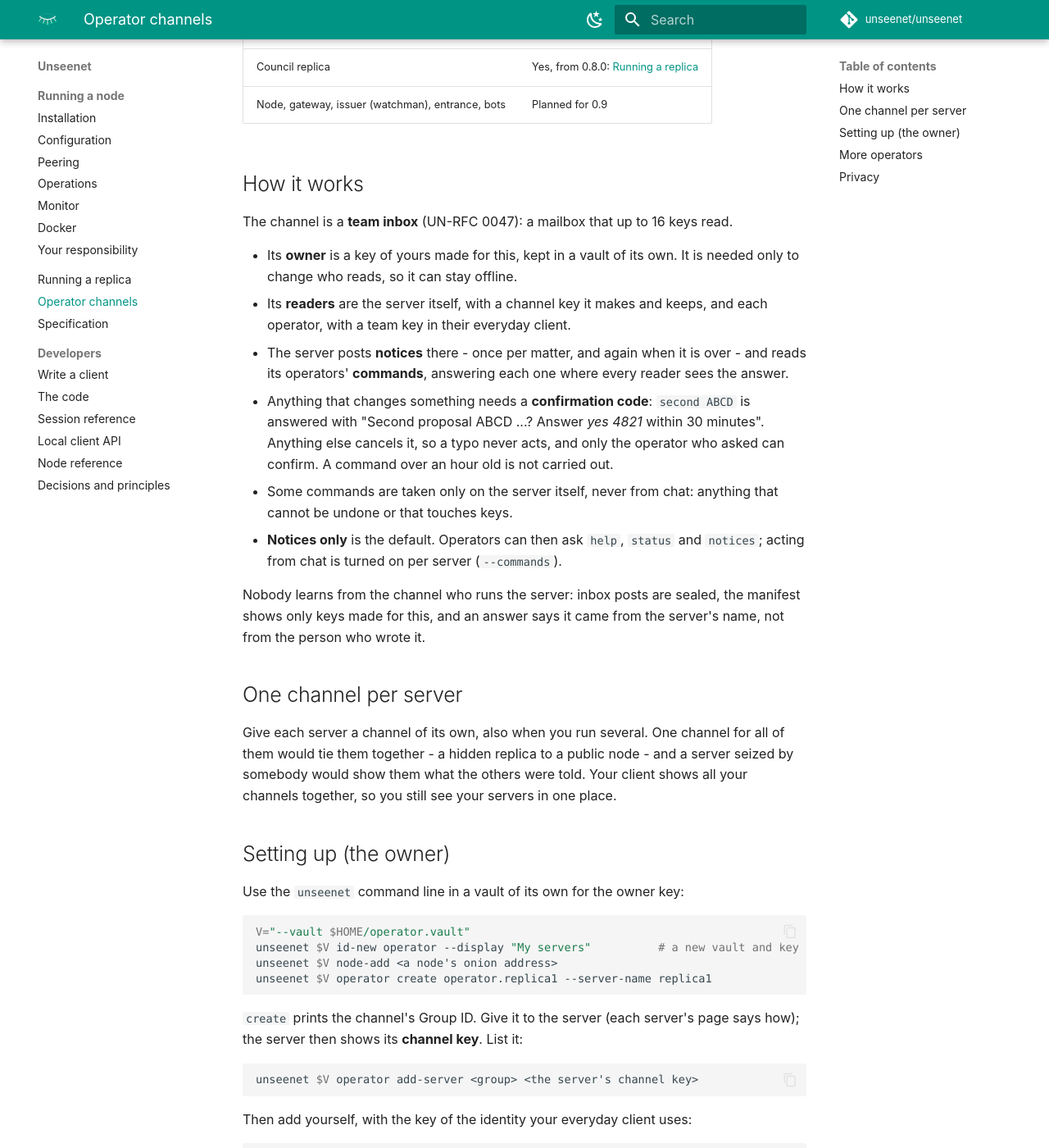
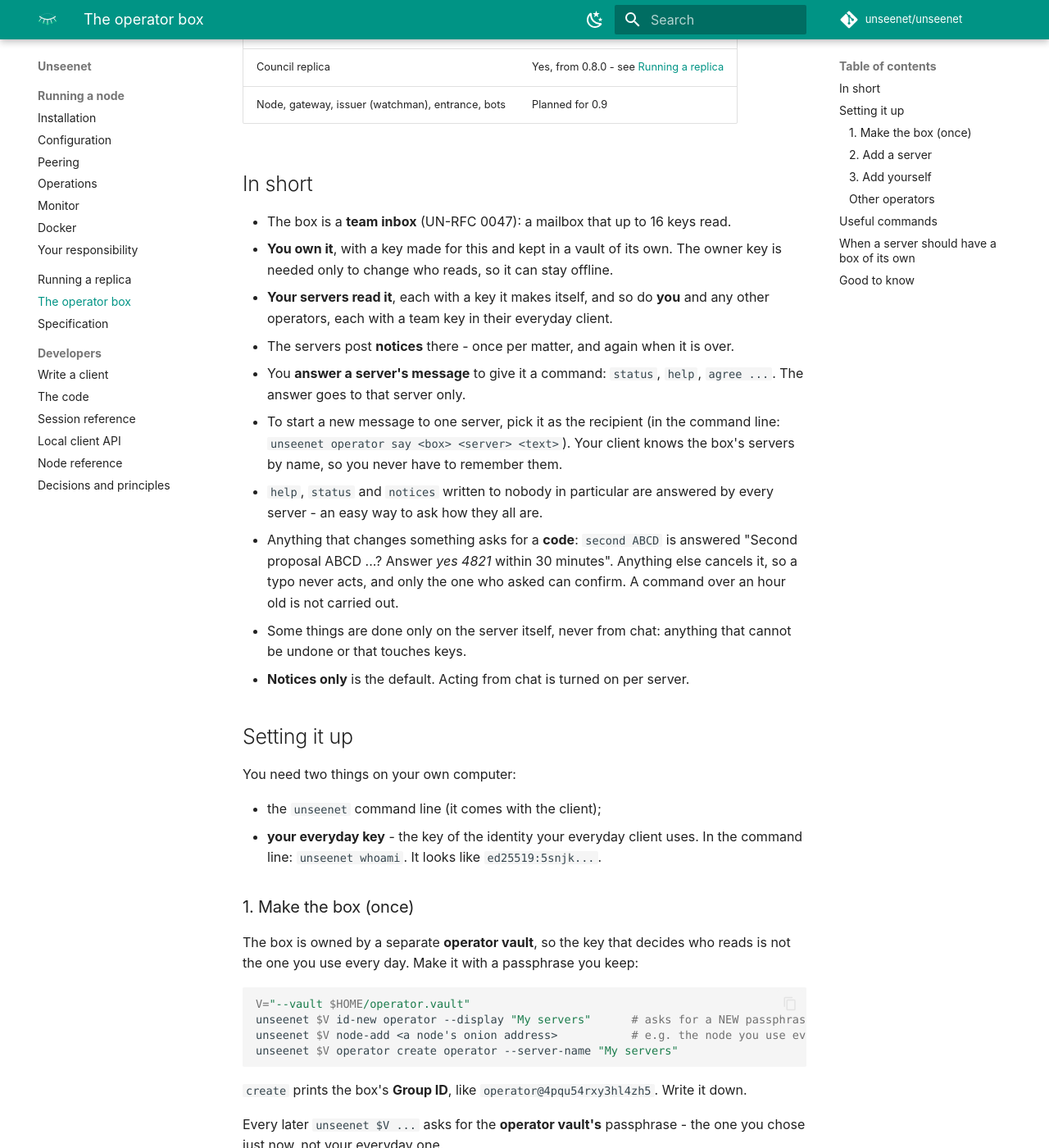
Before and after one commit to unseenet/unseenet, an MkDocs documentation site: the page built from docs/operator-channel.md, in a window 1280 px wide and 1400 px high, scrolled down 310 px. Shown: the whole window at 82% size. Built offline with MkDocs 1.6.1 and Material for MkDocs 9.7.7, drawn with Linux system fonts in a browser that asks for light colours; comment, search, counter and statistics services are not loaded; some of the changed text lies outside the part shown.

Commit message:
One operator box for all your servers (UN-RFC 0065 3.2, #876) (#939)
* Answers inside a team inbox: right owner, on its behalf; one hello (#876)

Answering the replica's hello in its operator channel failed with "owner
key does not match the inbox's group ID": the local API (and `unseenet
team reply`) passed the sender's key as the inbox owner also when the
answer goes to the team inbox. Only a personal inbox is owned by the
sender; for a team inbox send_private now looks the owner up itself.

An answer inside a team inbox the user reads is sent on the inbox's
behalf when the client does not say so, so the server takes it as a
reader's command.

The server's hello is noted before it is posted; when a try was cut off
(a restart, a timeout after the node took it) the channel is read first,
so it is not posted twice.

Co-Authored-By: Claude Opus 5.5 <noreply@anthropic.com>
Claude-Session: https://claude.ai/code/session_018Y3WsCbaNRCjhPgfH6bJT9

* One operator box for all your servers (UN-RFC 0065 section 3.2, #876)

A box per server was hard to keep an eye on. Servers now share one box,
each with its own key and a name:

- the manifest lists the box's servers (operator_servers);
- an answer to a server's message goes to that server; a new message to
  the server it starts with ("replica2: status"); help, status and
  notices to nobody in particular are answered by all; a yes by the
  server waiting for that code;
- clients pick a server like a contact: GET /api/teams lists a box's
  servers, and POST /api/private with as_team the box and key a server
  writes to it; on the command line `unseenet operator servers` and
  `unseenet operator say <box> <server> <text>`;
- a replica's name in the box: `unseenet-replica operator <box> --name`
  (operator_name), the host's name by default;
- the hello is checked by article number, as dates are coarse.

A server that must stay apart can still have a box of its own; the RFC
and docs say what sharing links. Docs rewritten as a step-by-step guide.

Co-Authored-By: Claude Opus 5.5 <noreply@anthropic.com>
Claude-Session: https://claude.ai/code/session_018Y3WsCbaNRCjhPgfH6bJT9

---------

Co-authored-by: Claude <noreply@anthropic.com>

````diff
--- a/docs/operator-channel.md
+++ b/docs/operator-channel.md
@@ -1,97 +1,137 @@
-# Operator channels
+# The operator box
 
-A server - a node, a council replica, a gateway, a spam-report issuer, an entrance,
-a bot - sometimes needs a person: a disk filling up, a change held for you, a hearing
-about to close. An **operator channel** lets the server tell you in your everyday
-client, a phone through a web entrance included, and lets you answer it there. No
-SSH, no program of its own. It is specified in UN-RFC 0065.
+A server - a council replica, a node, a gateway, a spam-report issuer, an entrance, a
+bot - sometimes needs a person: a change held for you, a hearing about to close, a disk
+filling up. The **operator box** lets your servers tell you in your everyday client, a
+phone through a web entrance included, and lets you answer them there. No SSH, no
+program of its own. It is specified in UN-RFC 0065.
 
-| Server | Operator channel |
-|--------|------------------|
-| Council replica | Yes, from 0.8.0: [Running a replica](replica.md#from-your-everyday-client-the-operator-channel) |
+| Server | Operator box |
+|--------|--------------|
+| Council replica | Yes, from 0.8.0 - see [Running a replica](replica.md#from-your-everyday-client-the-operator-box) |
 | Node, gateway, issuer (watchman), entrance, bots | Planned for 0.9 |
 
-## How it works
+## In short
 
-The channel is a **team inbox** (UN-RFC 0047): a mailbox that up to 16 keys read.
+- The box is a **team inbox** (UN-RFC 0047): a mailbox that up to 16 keys read.
+- **You own it**, with a key made for this and kept in a vault of its own. The owner
+  key is needed only to change who reads, so it can stay offline.
+- **Your servers read it**, each with a key it makes itself, and so do **you** and
+  any other operators, each with a team key in their everyday client.
+- The servers post **notices** there - once per matter, and again when it is over.
+- You **answer a server's message** to give it a command: `status`, `help`,
+  `agree ...`. The answer goes to that server only.
+- To start a new message to one server, pick it as the recipient (in the command line:
+  `unseenet operator say <box> <server> <text>`). Your client knows the box's servers
+  by name, so you never have to remember them.
+- `help`, `status` and `notices` written to nobody in particular are answered by every
+  server - an easy way to ask how they all are.
+- Anything that changes something asks for a **code**: `second ABCD` is answered
+  "Second proposal ABCD ...? Answer *yes 4821* within 30 minutes". Anything else
+  cancels it, so a typo never acts, and only the one who asked can confirm. A command
+  over an hour old is not carried out.
+- Some things are done only on the server itself, never from chat: anything that
+  cannot be undone or that touches keys.
+- **Notices only** is the default. Acting from chat is turned on per server.
 
-- Its **owner** is a key of yours made for this, kept in a vault of its own. It is
-  needed only to change who reads, so it can stay offline.
-- Its **readers** are the server itself, with a channel key it makes and keeps, and
-  each operator, with a team key in their everyday client.
-- The server posts **notices** there - once per matter, and again when it is over -
-  and reads its operators' **commands**, answering each one where every reader sees
-  the answer.
-- Anything that changes something needs a **confirmation code**: `second ABCD` is
-  answered with "Second proposal ABCD ...? Answer *yes 4821* within 30 minutes".
-  Anything else cancels it, so a typo never acts, and only the operator who asked can
-  confirm. A command over an hour old is not carried out.
-- Some commands are taken only on the server itself, never from chat: anything that
-  cannot be undone or that touches keys.
-- **Notices only** is the default. Operators can then ask `help`, `status` and
-  `notices`; acting from chat is turned on per server (`--commands`).
+## Setting it up
 
-Nobody learns from the channel who runs the server: inbox posts are sealed, the
-manifest shows only keys made for this, and an answer says it came from the server's
-name, not from the person who wrote it.
+You need two things on your own computer:
 
-## One channel per server
+- the `unseenet` command line (it comes with the client);
+- **your everyday key** - the key of the identity your everyday client uses. In the
+  command line: `unseenet whoami`. It looks like `ed25519:5snjk...`.
 
-Give each server a channel of its own, also when you run several. One channel for
-all of them would tie them together - a hidden replica to a public node - and a
-server seized by somebody would show them what the others were told. Your client
-shows all your channels together, so you still see your servers in one place.
+### 1. Make the box (once)
 
-## Setting up (the owner)
-
-Use the `unseenet` command line in a vault of its own for the owner key:
+The box is owned by a separate **operator vault**, so the key that decides who reads
+is not the one you use every day. Make it with a passphrase you keep:
 
 ```bash
 V="--vault $HOME/operator.vault"
-unseenet $V id-new operator --display "My servers"          # a new vault and key
-unseenet $V node-add <a node's onion address>
-unseenet $V operator create operator.replica1 --server-name replica1
+unseenet $V id-new operator --display "My servers"      # asks for a NEW passphrase
+unseenet $V node-add <a node's onion address>           # e.g. the node you use every day
+unseenet $V operator create operator --server-name "My servers"
 ```
 
-`create` prints the channel's Group ID. Give it to the server (each server's page
-says how); the server then shows its **channel key**. List it:
+`create` prints the box's **Group ID**, like `operator@4pqu54rxy3hl4zh5`. Write it down.
+
+Every later `unseenet $V ...` asks for the **operator vault's** passphrase - the one
+you chose just now, not your everyday one.
+
+**Back up `operator.vault`.** Without it nobody can change who reads the box.
+
+### 2. Add a server
+
+Each server's page says how to give it the box. For a replica:
 
 ```bash
-unseenet $V operator add-server <group> <the server's channel key>
+sudo unseenet-replica operator operator@4pqu54rxy3hl4zh5 --name replica1
 ```
 
-Then add yourself, with the key of the identity your everyday client uses:
+A few minutes later, run `sudo unseenet-replica operator` again. It shows the
+replica's **key** and the exact line to run on your computer:
 
 ```bash
-unseenet $V operator add <your everyday key> --channels all
+unseenet $V operator add-server operator@4pqu54rxy3hl4zh5 ed25519:...
 ```
 
-The invitation lands in your everyday inbox; accept it there (or
-`unseenet team invitations` and `unseenet team accept <message-id>`).
+Do the same for each server, giving each its own `--name`.
 
-**Back up the owner's vault.** Without it you can no longer change who reads.
-
-## More operators
-
-Each operator is a reader with a team key of their own, up to 15 per server. They
-all see every notice and every answer, so two people do not act on the same thing.
+### 3. Add yourself
 
 ```bash
-unseenet $V operator add <their key> --channels operator.replica1@...,operator.node3@...
-unseenet $V operator add <their key> --channels all          # every channel you own
-unseenet $V operator remove <their team key> --channels all
-unseenet $V operator channels                                # the channels you own or read
+unseenet $V operator add <your everyday key> --channels operator@4pqu54rxy3hl4zh5
 ```
 
-Removing a reader takes away their say at once. The owner is trusted by everybody in
-the channel: it chooses the readers, and could add a key of its own.
+The invitation lands in your everyday inbox. Accept it in your client (or
+`unseenet team invitations` and `unseenet team accept <message-id>`). The box then
+shows up among your inboxes, and each server says hello there. Answer a hello with
+`status` to see that it works.
 
-## Privacy
+### Other operators
 
-- A server posts when something happens to it, so somebody who can tell when a hidden
-  server is up might link it to its channel. Ordinary notices are gathered into a
-  digest at most once an hour, and warnings wait a few minutes; alarms go at once.
-  Leave the channel off where that matters more.
-- A seized server gives away its channel key: whoever has it reads what was sent to
-  the channel while it was a reader. Keep the channel's messages short-lived (30 days
-  or less), and when it happens, remove the key and let the server make a new one.
+Add them the same way, with their everyday key. They see every notice and every
+answer, so two people do not act on the same thing. Up to 16 keys read a box, servers
+and people together.
+
+```bash
+unseenet $V operator add <their key> --channels operator@4pqu54rxy3hl4zh5
+unseenet $V team readers operator@4pqu54rxy3hl4zh5     # who reads it, as team keys
+unseenet $V operator remove <their team key> --channels operator@4pqu54rxy3hl4zh5
+```
+
+Removing a reader takes away their say at once.
+
+## Useful commands
+
+```bash
+unseenet operator channels                         # the boxes you read or own
+unseenet operator servers <box>                    # the servers in a box, by name
+unseenet operator say <box> replica2 status        # a new message to one server
+unseenet team reply <box> <message-id> status      # answer a server's message
+```
+
+## When a server should have a box of its own
+
+One box links the servers in it: whoever sees the box sees one inbox serving all of
+them, and **whoever seizes one server can read what all of them were told**, and learn
+that one person runs them. For servers already known to be yours that costs nothing.
+
+Give a server a box of its own (another `operator create`) when it has to stay apart:
+a hidden server you do not want tied to your name, or a server you run with other
+people. Your client shows all your boxes together.
+
+## Good to know
+
+- **Posting costs postage.** Each message a server posts is a sealed post with proof of
+  work, which takes a small machine a few minutes. That is why notices are gathered:
+  ordinary ones into a digest at most once an hour, warnings after a few minutes,
+  alarms at once. A server never holds up its own work for it.
+- **Timing.** A server posts when something happens to it, so somebody who can tell
+  when a hidden server is up might link it to its box. Turn the box off
+  (`--off`) where that matters more.
+- **Keep messages short-lived** (30 days or less). If a server is seized, remove its
+  key from the box (`operator remove`) and let it make a new one.
+- **The owner is trusted** by everybody in the box: it chooses the readers, and could
+  add a key of its own.
--- a/docs/replica.md
+++ b/docs/replica.md
@@ -346,46 +346,41 @@ unseenet council hearings unseenet.names@...
 unseenet council object unseenet.names@... <id> "why"
 ```
 
-## From your everyday client: the operator channel
+## From your everyday client: the operator box
 
 Instead of a terminal on the replica's machine, you can do a member's work from your
 everyday client, also a phone through a web entrance: the replica tells you what
-waits for you, and takes your commands, in its **operator channel** - a team inbox
-only you and the replica read. How channels work, and the owner's side, is on
-[Operator channels](operator-channel.md).
+waits for you, and takes your commands, in your **operator box** - a team inbox only
+you and your servers read. One box serves all your servers. How it works, and how to
+make the box, is on [The operator box](operator-channel.md).
 
-**1. The channel (you, as its owner).** In a vault of its own, kept for this:
+**1. Make the box** (once, for all your servers): see
+[Setting it up](operator-channel.md#setting-it-up). You get its Group ID, like
+`operator@4pqu54rxy3hl4zh5`.
+
+**2. Give it to the replica,** with the replica's name in the box:
 
 ```bash
-V="--vault $HOME/operator.vault"
-unseenet $V id-new operator --display "My replicas"
-unseenet $V node-add <a node's onion address>
-unseenet $V operator create operator.replica1 --server-name replica1
+sudo unseenet-replica operator operator@4pqu54rxy3hl4zh5 --name replica1
+# add --commands to act from chat; without it: notices, help and status only
 ```
 
-**2. The replica.** Give it the Group ID that `create` printed:
-
-```bash
-sudo unseenet-replica operator <group> --commands     # or leave out --commands: notices only
-```
-
-At its next round (a few minutes) it makes its channel key; then
+**3. A few minutes later** (its next round), run it again:
 
 ```bash
 sudo unseenet-replica operator
 ```
 
-shows the key, and the line to list it.
-
-**3. List the replica, and add yourself (you, as owner):**
+It shows the replica's key and the line to run on your own computer, with the operator
+vault:
 
 ```bash
-unseenet $V operator add-server <group> <the replica's channel key>
-unseenet $V operator add <your everyday key> --channels all
+unseenet --vault $HOME/operator.vault operator add-server operator@4pqu54rxy3hl4zh5 ed25519:...
 ```
 
-Accept the invitation in your everyday client. From then on the replica reads the
-channel every minute.
+**4. If you are not in the box yet,** add yourself and accept the invitation in your
+client (see [Add yourself](operator-channel.md#3-add-yourself)). The replica says hello
+in the box within a minute; answer it with `status`.
 
 **What it tells you.** A change held for you (with the `agree` to send), a twin alarm,
 a disputed council, a hearing that closes within two days, a round that failed - each
@@ -405,13 +400,16 @@ the same code; what it queues is posted at once, not at the next round:
 | `talk: <text>` | post in talk (several lines are fine) |
 | `reply <id>: <text>` | answer a post in talk |
 
+Answer one of the replica's messages to give it a command, or start a new message
+to it (pick it as recipient, or write `replica1: status`).
+
 Put `lists` first for the list council (`hearings lists`, `talk lists: ...`); `second`
 and `object` find the proposal in either council. Each command that changes something
 answers with a code to send back (`yes 4821`), valid for 30 minutes. With
 `--notices` (the default) only `help`, `status` and `notices` work from chat.
 
 **Only on the machine:** `resign`, `sign` and `twin-gone`. `sudo unseenet-replica
-operator --off` turns the channel off; `--notices` and `--commands` switch the mode.
+operator --off` turns the box off; `--notices` and `--commands` switch the mode.
 In Docker: `docker compose exec replica unseenet-replica operator ...`.
 
 ## The council's room
@@ -469,8 +467,8 @@ then run the `twin-gone` command that `status` shows.
 - Updates are fetched over Tor (#900), from the network first and from GitHub and
   PyPI only as a last resort, so the downloads do not show which machines run a
   replica. `UNSEENET_UPDATE_DIRECT=1` downloads without Tor.
-- The operator channel, if you set one up, is posted to when something happens to
-  the replica; see [Operator channels](operator-channel.md#privacy).
+- The operator box, if you set one up, is posted to when something happens to
+  the replica; see [The operator box](operator-channel.md#when-a-server-should-have-a-box-of-its-own).
 - Name claims are public by design: anybody can see which key claimed which
   name. Your replica sees nothing that others cannot.
 
--- a/mkdocs.yml
+++ b/mkdocs.yml
@@ -84,7 +84,7 @@ nav:
       - Docker: node/docker.md
       - Your responsibility: node/responsibility.md
   - Running a replica: replica.md
-  - Operator channels: operator-channel.md
+  - The operator box: operator-channel.md
   - Specification: spec/index.md
   - Developers:
       - Write a client: developers/index.md
````
Also changed, not shown: CHANGELOG.md (+14 -0 lines), docs/node/operations.md (+1 -1 lines), rfc/un-rfc-0065.md (+72 -54 lines), 13 other files.
